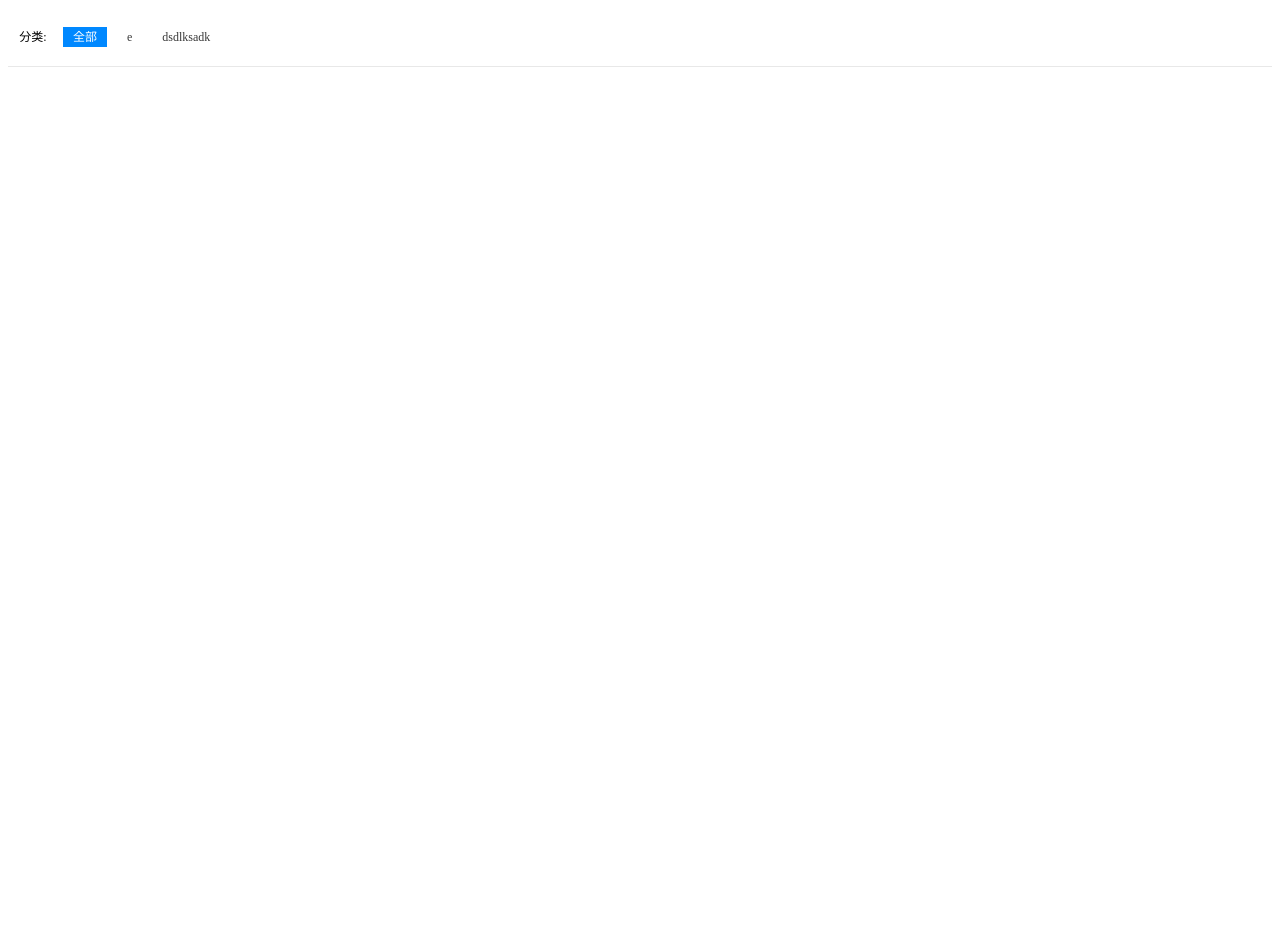
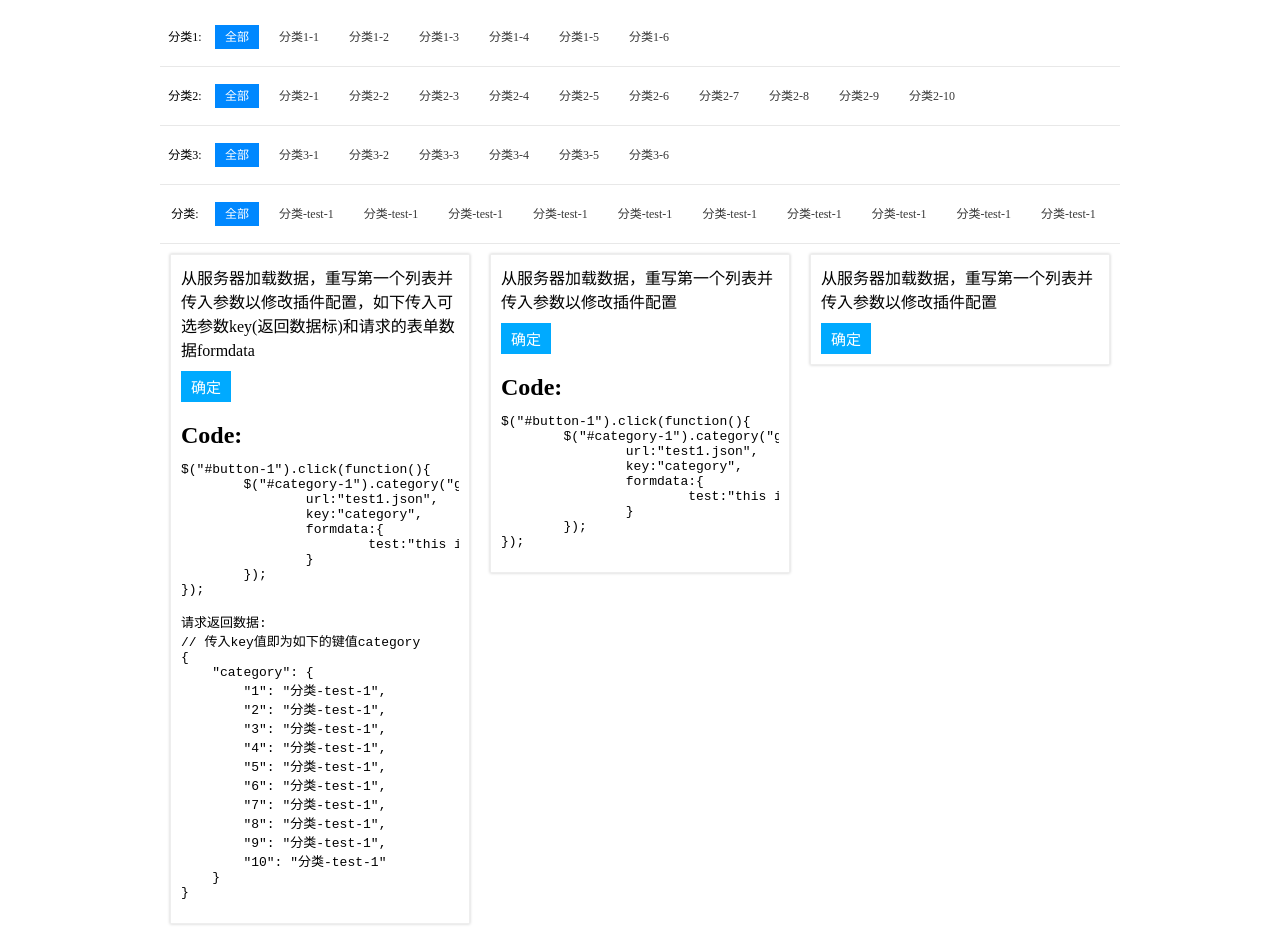
Before and after one commit to nashaofu/category, a website: page index.html in a window 1280 px wide. Before the commit the page ends 800 px from the top, so only its background shows below. Drawn offline with Linux system fonts and the light colour scheme.

Commit message:
增加node server.js文件
add server.js文件以搭建服务器环境
add test1.json文件
rename filter.js为category.js
rename filter.css为category.css

```diff
--- a/index.html
+++ b/index.html
@@ -3,22 +3,167 @@
 <head>
 	<meta charset="utf-8">
 	<title>demo</title>
-	<link rel="stylesheet" type="text/css" href="filter.css">
+	<link rel="stylesheet" type="text/css" href="./src/category.css">
+	<style type="text/css">
+		button {
+			padding: 5px 10px;
+			background-color: #0af;
+			border: none;
+			font-size: 15px;
+			color: #fff;
+			cursor: pointer;
+		}
+		button:hover{
+			background-color: #08f;
+		}
+		.container{
+			max-width: 960px;
+			margin: 0 auto;
+		}
+		.operation{
+			width: 33.3333333%;
+			float: left;
+			padding: 10px 10px;
+			box-sizing: border-box;
+		}
+		.operation>div{
+			box-shadow: 0 0 3px #ccc;
+			border: 1px solid #eee;
+			padding: 10px;
+		}
+		.operation button{
+			margin-top: 10px;
+		}
+		code{
+			display: block;
+			overflow-x: auto;
+		}
+		h2 {
+			margin-bottom: 0;
+		}
+		@media (max-width: 768px) {
+			.operation{
+				width: 100%;
+			}
+		}
+	</style>
 </head>
 <body>
-<ul class="filter"></ul>
+<div class="container">
+	<ul id="category-1" class="category"></ul>
+	<ul id="category-2" class="category"></ul>
+	<ul id="category-3" class="category"></ul>
+	<ul id="category-4" class="category"></ul>
+	<div class="operation">
+		<div>
+			<div>从服务器加载数据，重写第一个列表并传入参数以修改插件配置，如下传入可选参数key(返回数据标)和请求的表单数据formdata</div>
+			<button id="button-1">确定</button>
+<h2>Code:</h2>
+<code><pre>
+$("#button-1").click(function(){
+	$("#category-1").category("getData",{
+		url:"test1.json",
+		key:"category",
+		formdata:{
+			test:"this is a test formdata"
+		}
+	});
+});
+
+请求返回数据:
+// 传入key值即为如下的键值category
+{
+    "category": {
+        "1": "分类-test-1",
+        "2": "分类-test-1",
+        "3": "分类-test-1",
+        "4": "分类-test-1",
+        "5": "分类-test-1",
+        "6": "分类-test-1",
+        "7": "分类-test-1",
+        "8": "分类-test-1",
+        "9": "分类-test-1",
+        "10": "分类-test-1"
+    }
+}
+</pre></code>
+		</div>
+	</div>
+	<div class="operation">
+		<div>
+			<div>从服务器加载数据，重写第一个列表并传入参数以修改插件配置</div>
+			<button id="button-2">确定</button>
+<h2>Code:</h2>
+<code><pre>
+$("#button-1").click(function(){
+	$("#category-1").category("getData",{
+		url:"test1.json",
+		key:"category",
+		formdata:{
+			test:"this is a test formdata"
+		}
+	});
+});
+</pre></code>
+		</div>
+	</div>	<div class="operation">
+		<div>
+			<div class="desc">从服务器加载数据，重写第一个列表并传入参数以修改插件配置</div>
+			<button id="button-1">确定</button>
+		</div>
+	</div>
+</div>
 <script type="text/javascript" src="./jquery-1.12.4.min.js"></script>
-<script type="text/javascript" src="./filter.js"></script>
+<script type="text/javascript" src="./src/category.js"></script>
 <script type="text/javascript">
-$(".filter").filter({
-	name:"分类",
-	key:"data",
+$("#category-1").category({
+	name:"分类1",
+	data:["分类1-1","分类1-2","分类1-3","分类1-4","分类1-5","分类1-6"]
+});
+$("#category-2").category({
+	name:"分类2",
+	key:"tag",
 	data:{
-		data:{
-			"e":"e",
-			"sdsad":"dsdlksadk"
+		tag:{
+			1:"分类2-1",
+			2:"分类2-2",
+			3:"分类2-3",
+			4:"分类2-4",
+			5:"分类2-5",
+			6:"分类2-6",
+			7:"分类2-7",
+			8:"分类2-8",
+			9:"分类2-9",
+			10:"分类2-10"
 		}
 	}
+});
+$("#category-3").category({
+	name:"分类3",
+	key:"category",
+	data:{
+		category:["分类3-1","分类3-2","分类3-3","分类3-4","分类3-5","分类3-6"]
+	}
+});
+$("#category-4").category({
+	url:"test1.json",
+	key:"category"
+});
+
+$("#button-1").click(function(){
+	$("#category-1").category("getData",{
+		url:"test1.json",
+		key:"category",
+		formdata:{
+			test:"this is a test formdata"
+		}
+	});
+});
+
+$("#button-2").click(function(){
+	$("#category-2").category("render",{
+		tag:["本地数据-1","本地数据-2","本地数据-3","本地数据-4","本地数据-5","本地数据-6"]
+	});
 });
 </script>
 </body>
--- a/src/filter.css
+++ b/src/category.css
@@ -1,4 +1,4 @@
-.filter {
+.category {
     position: relative;
     margin: 0 auto;
     padding: 10px 0 10px 50px;
@@ -7,7 +7,7 @@
     *min-height: 38px;
 }
 
-.filter > li {
+.category > li {
     font-size: 12px;
     line-height: 38px;
     display: inline-block;
@@ -16,7 +16,7 @@
     *float: left;
 }
 
-.filter > li:first-child {
+.category > li:first-child {
     position: absolute;
     top: 10px;
     left: 0;
@@ -25,20 +25,20 @@
     text-align: center;
 }
 
-.filter > li > a {
-    padding: 3px 10px;
+.category > li > a {
+    padding: 5px 10px;
     text-align: center;
     text-decoration: none;
     color: #383838;
     outline: none;
 }
 
-.filter > li.active > a {
+.category > li.active > a {
     color: #fff;
     background-color: #08f;
 }
 
-.filter > li > a:hover {
+.category > li > a:hover {
     color: #fff;
     background-color: #08f;
 }
--- /dev/null
+++ b/src/category.js
@@ -0,0 +1,122 @@
+/**
+ * 文件筛选标签显示
+ * @param  {[type]} factory [description]
+ * options={
+ *     name: "筛选",
+ *     key: null,
+ *     all: {
+ *         name: "全部",
+ *         value: "all"
+ *     }
+ * }
+ * @return {[type]}         [description]
+ */
+(function(factory) {
+    "use strict";
+    if (typeof define === "function" && define.amd) {
+        /** AMD规范模块调用 */
+        define(["jquery"], factory);
+    } else if (typeof define === "function" && define.cmd) {
+        /** CMD规范模块调用 */
+        define(function(require, exports, module) {
+            factory(require("jquery"));
+        });
+    } else {
+        /** 浏览器全局调用 */
+        factory(jQuery);
+    }
+})(function($) {
+    function Category($target, options) {
+        this.$target = $target;
+        this.options = $.extend({}, Category.DEFAULTS, typeof options == "object" && options);
+        this.init();
+    };
+    Category.DEFAULTS = {
+        name: "分类",
+        key: "key",
+        url: undefined,
+        formdata: null,
+        all: {
+            name: "全部",
+            value: "all"
+        }
+    };
+    Category.prototype = {
+        init: function() {
+            var me = this;
+            me.onClick();
+            if (typeof me.options.data == "object") {
+                me.render(me.options.data);
+            } else if (typeof me.options.url == "string") {
+                me.getData();
+            }
+        },
+        getData: function(options) {
+            var me = this;
+            me.options = $.extend({}, me.options, typeof options == "object" && options);
+            if (typeof me.options.url == "undefined") {
+                console.warn("未定义url");
+                return false;
+            }
+            $.ajax({
+                url: me.options.url,
+                type: "POST",
+                data: me.options.formdata,
+                dataType: "json",
+                success: function(data) {
+                    me.render(data);
+                },
+                error: function(error) {
+                    try {
+                        console.warn(error);
+                    } catch (error) {}
+                }
+            });
+        },
+        render: function(data) {
+            var me = this,
+                // 数据值
+                data = data[me.options.key] ? data[me.options.key] : data,
+                // 条目名称
+                $name = $('<li></li>').text(me.options.name + ':'),
+                // 全部标签
+                $all = $('<li class="active"><a href="javascript:void(0)">' + me.options.all.name + '</a></li>');
+            $all.data(me.options.key, me.options.all.value);
+            // 生成全部标签元素
+            me.$target.empty().append($name).append($all).data("key", me.options.all.value);
+            // 存储生成的标签
+            var $categorys = [];
+            $.each(data, function(i) {
+                var $category = $('<li><a href="javascript:void(0)">' + data[i] + '</a></li>');
+                $category.data(me.options.key, data[i]);
+                $categorys.push($category);
+            });
+            me.$target.append($categorys);
+        },
+        onClick: function() {
+            var me = this;
+            me.$target.on("click.category", "li>a", function() {
+                var $category = $(this).parent("li");
+                $category.addClass("active").siblings("li").removeClass("active");
+                me.$target.data("key", $category.data(me.options.key));
+            });
+        }
+    };
+    // 外部可调用API
+    Category.API = ["getData", "render"];
+    $.fn.category = function(options, data) {
+        if (this.length <= 0) {
+            return this;
+        }
+        if (typeof this.data("category") == "object") {
+            if (typeof options == "string" && $.inArray(options, Category.API) !== -1) {
+                var API = options;
+                var category = this.data("category");
+                category[API](data);
+            }
+        } else {
+            this.data("category", new Category(this, options));
+        }
+        return this;
+    }
+});
--- a/src/filter.js
+++ /dev/null
@@ -1,127 +0,0 @@
-/**
- * 文件筛选标签显示
- * @param  {[type]} factory [description]
- * options={
- *     name: "筛选",
- *     key: null,
- *     all: {
- *         name: "全部",
- *         value: "all"
- *     }
- * }
- * @return {[type]}         [description]
- */
-(function(factory) {
-    "use strict";
-    if (typeof define === "function" && define.amd) {
-        /** AMD规范模块调用 */
-        define(["jquery"], factory);
-    } else if (typeof define === "function" && define.cmd) {
-        /** CMD规范模块调用 */
-        define(function(require, exports, module) {
-            factory(require("jquery"));
-        });
-    } else {
-        /** 浏览器全局调用 */
-        factory(jQuery);
-    }
-})(function($) {
-    function Filter($target, options) {
-        this.$target = $target;
-        this.options = $.extend({}, Filter.DEFAULTS, typeof options == "object" && options);
-        this.init();
-    };
-    Filter.DEFAULTS = {
-        name: "筛选",
-        key: null,
-        all: {
-            name: "全部",
-            value: "all"
-        }
-    };
-    Filter.prototype = {
-        init: function() {
-            var me = this;
-            me.onClick();
-            if (typeof me.options.data == "object") {
-                me.render(me.options.data);
-            } else if (typeof me.options.url == "string") {
-                me.getData();
-            }
-        },
-        getData: function() {
-            var me = this;
-            $.ajax({
-                url: me.options.url,
-                type: "POST",
-                dataType: "json",
-                success: function(data) {
-                    if (!data.error) {
-                        me.render(data)
-                    } else {
-                        console.log(data.desc);
-                    }
-                },
-                error: function(error) {
-                    try {
-                        console.log(error)
-                    } catch (error) {}
-                }
-            });
-        },
-        render: function(data) {
-            var me = this,
-                // 数据值
-                data = data[me.options.key],
-                // 条目名称
-                $filtername = $('<li></li>').text(me.options.name + ':'),
-                // 全部标签
-                filter = '<li class="active"><a href="javascript:void(0)">' + me.options.all.name + '</a></li>',
-                $filter = $(filter).data("filter", me.options.all.value);
-            // 生成全部标签元素
-            me.$target.empty().append($filtername).append($filter);
-            // 存储生成的标签
-            var $filters = [];
-            if (typeof data == "undefined") {
-                throw new Error("没有数据！请确认key值是否正确");
-                return;
-            }
-            $.each(data, function(i) {
-                filter = '<li><a href="javascript:void(0)">' + data[i] + '</a></li>';
-                $filter = $(filter).data("filter", data[i]);
-                // 给已选中标签添加样式
-                if (data[i] == me.$target.data("key")) {
-                    me.$target.children("li.active").removeClass("active");
-                    $filter.addClass("active");
-                }
-                $filters.push($filter);
-            });
-            me.$target.append($filters);
-        },
-        onClick: function() {
-            var me = this;
-            me.$target.on("click.filter", "li>a", function() {
-                var $filter = $(this).parent("li");
-                $filter.addClass("active").siblings("li").removeClass("active");
-                me.$target.data("key", $filter.data("filter"));
-            });
-        }
-    };
-    // 外部可调用API
-    Filter.API = ["getData", "render"];
-    $.fn.filter = function(options, data) {
-        if (this.length <= 0) {
-            return this;
-        }
-        if (typeof this.data("filter") == "object") {
-            if (typeof options == "string" && $.inArray(options, Filter.API) !== -1) {
-                var API = options;
-                var filter = this.data("filter");
-                filter[API](data);
-            }
-        } else {
-            this.data("filter", new Filter(this, options));
-        }
-        return this;
-    }
-});
--- /dev/null
+++ b/test1.json
@@ -0,0 +1,14 @@
+{
+    "category": {
+        "1": "分类-test-1",
+        "2": "分类-test-1",
+        "3": "分类-test-1",
+        "4": "分类-test-1",
+        "5": "分类-test-1",
+        "6": "分类-test-1",
+        "7": "分类-test-1",
+        "8": "分类-test-1",
+        "9": "分类-test-1",
+        "10": "分类-test-1"
+    }
+}
```
Also changed, not shown: package.json (added, +25 -0 lines), server.js (added, +22 -0 lines), README.md.
